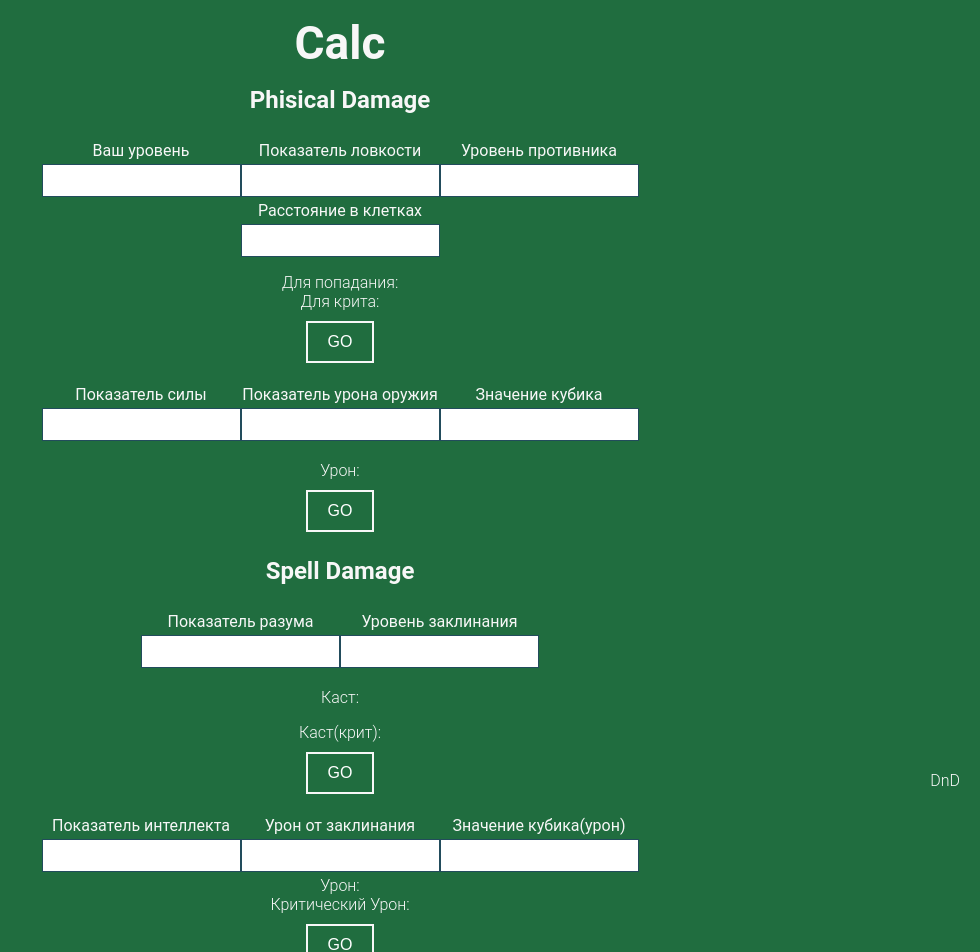
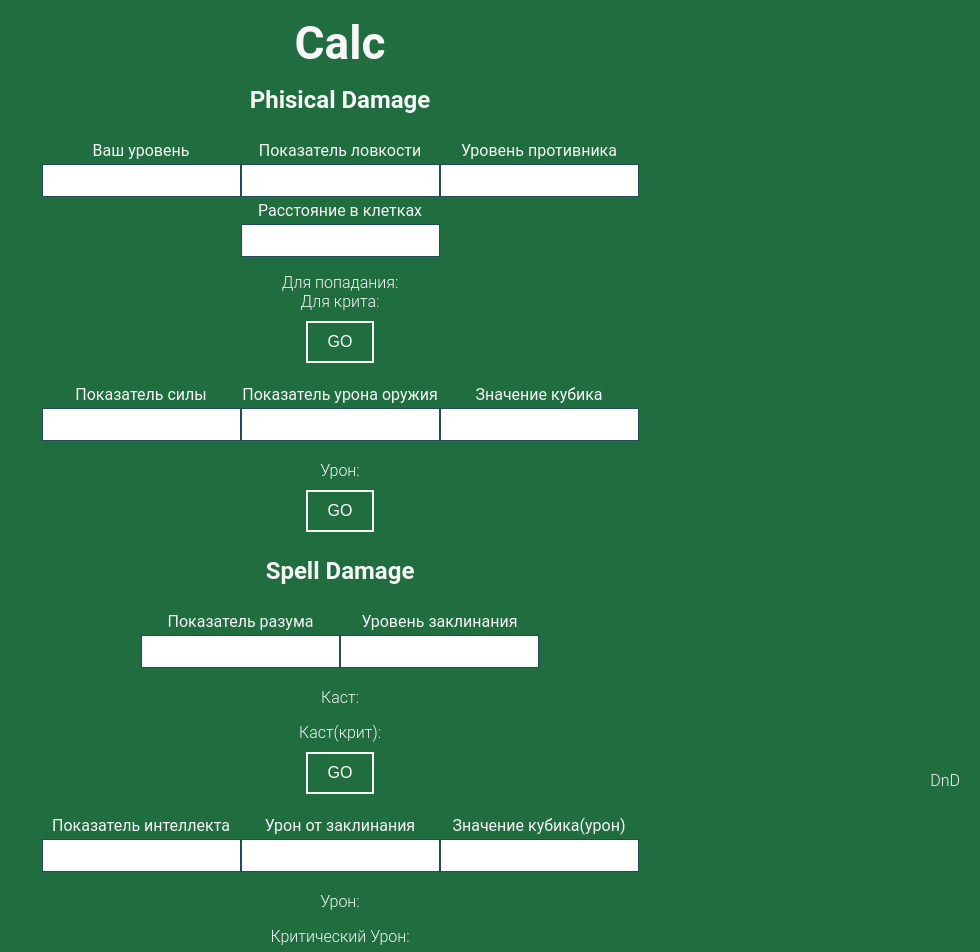
Before and after one commit to aromanof/DND, an Angular app: page / in a window 1280 px wide. Shown: the top 952 px of the page, without its empty margins (300-1280 px from the left). Built offline with nearby package versions, Linux system fonts and the light colour scheme.

Commit message:
spell critical damage added

```diff
--- a/src/app/components/calculator/calculator.component.html
+++ b/src/app/components/calculator/calculator.component.html
@@ -101,11 +101,11 @@
                   <label for="dicex-input">Значение кубика(урон)</label>
                   <input formControlName = "spellDiceValue" type="text" id="dicex-input" placeholder="">
               </div>
-              <div class="spellHit-container">
+              <div class="result-container">
                   <span>Урон:</span>
                   <span id="dmg-result">{{spellDamage}}</span>
               </div>
-              <div class="spellCrit-container">
+              <div class="result-container">
                     <span>Критический Урон:</span>
                     <span id="dmg-result">{{spellCriticalDamage}}</span>
                 </div>
```
